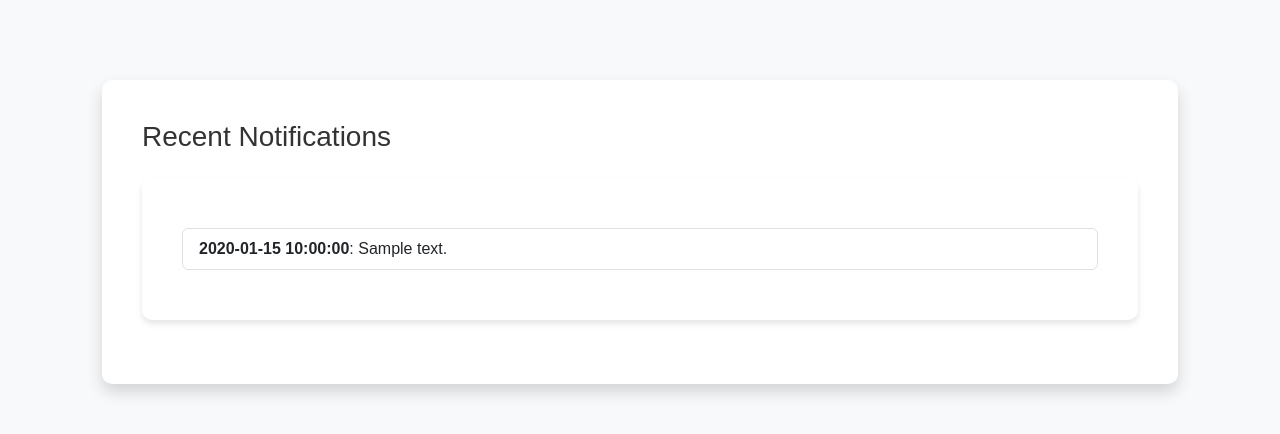
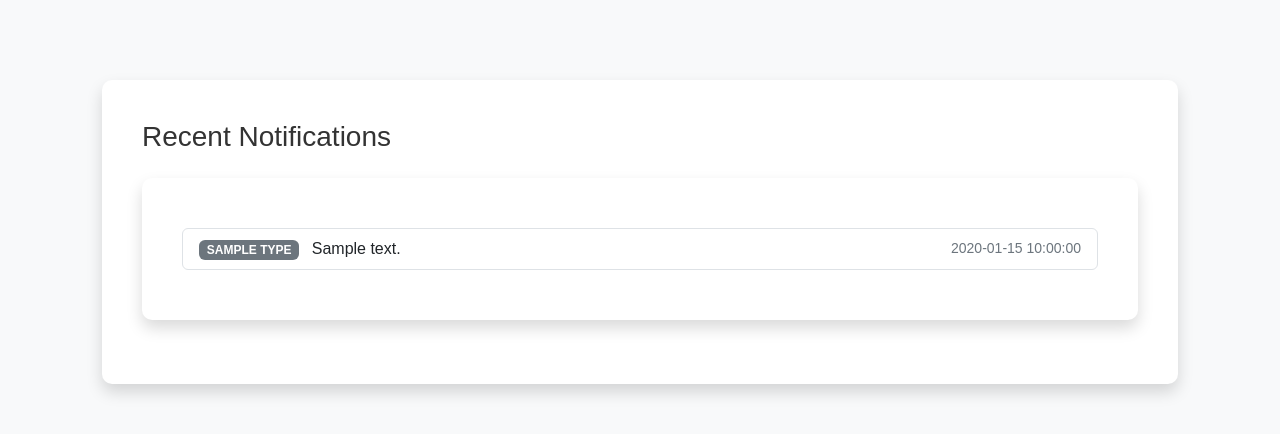
Before and after one commit to Huzaifa17/E, a Flask app: page /notifications in a window 1280 px wide. Shown: the part 265-699 px from the top of the page. Run offline with Flask 3, Linux system fonts and the light colour scheme; the visitor is signed in with stand-in values (Sample User, id 1); a database or web service that is not in the repository returns one stand-in record (values such as "Sample title").

Commit message:
Update notification.html

```diff
--- a/flask-app/templates/notification.html
+++ b/flask-app/templates/notification.html
@@ -4,14 +4,25 @@
 
 {% block content %}
     <h3 class="mb-4">Recent Notifications</h3>
-    <div class="card">
+    <div class="card shadow">
         <div class="card-body">
             {% if notifications %}
                 <ul class="list-group">
                     {% for notification in notifications %}
-                        <li class="list-group-item">
-                            <strong>{{ notification.timestamp.strftime('%Y-%m-%d %H:%M:%S') }}</strong>:
-                            {{ notification.message }}
+                        <li class="list-group-item d-flex justify-content-between align-items-center">
+                            <div>
+                                <span class="badge
+                                    {% if notification.type == 'moderator' %}bg-primary
+                                    {% elif notification.type == 'post_approved' %}bg-success
+                                    {% elif notification.type == 'post_deleted' %}bg-danger
+                                    {% else %}bg-secondary{% endif %} me-2">
+                                    {{ notification.type|upper }}
+                                </span>
+                                {{ notification.message }}
+                            </div>
+                            <small class="text-muted">
+                                {{ notification.timestamp.strftime('%Y-%m-%d %H:%M:%S') }}
+                            </small>
                         </li>
                     {% endfor %}
                 </ul>
```
